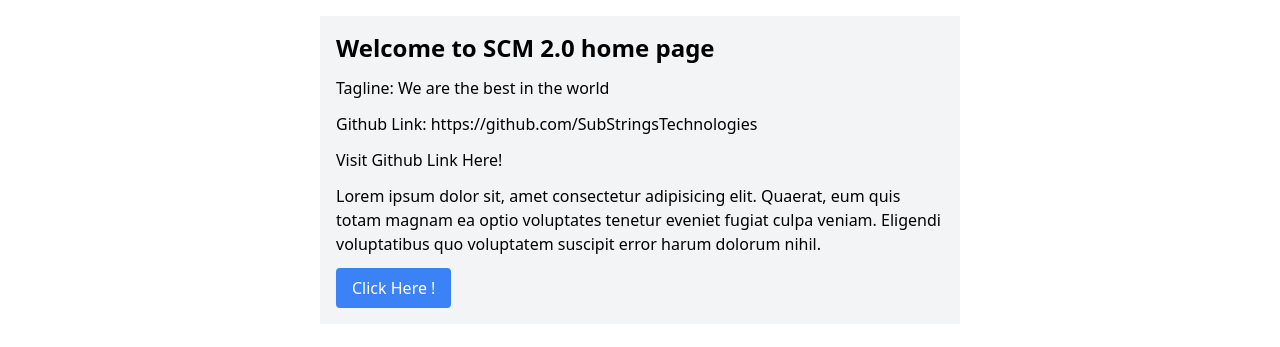
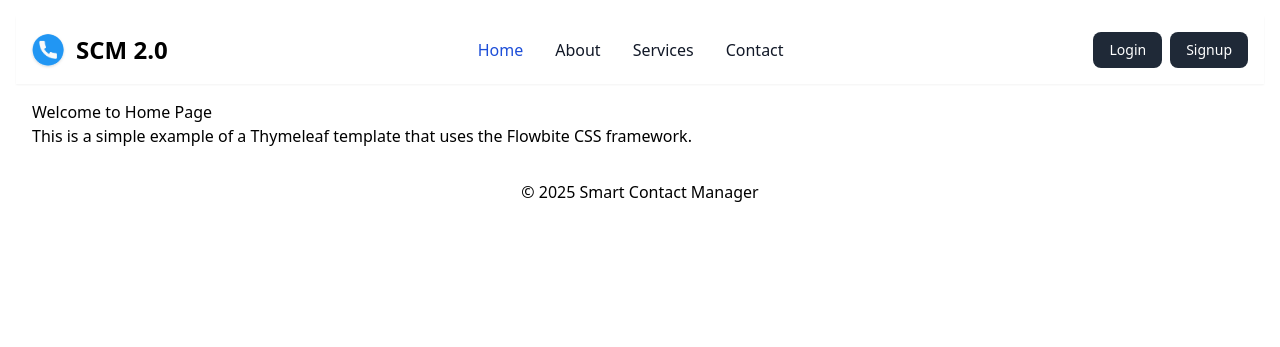
Before and after one commit to mehmoodulhaq570/Smart-Contact-Manager, a Spring Boot app: page /home in a window 1280 px wide. Shown: the top 347 px of the page. Run offline with Spring Boot 4, Linux system fonts and the light colour scheme; some libraries are stand-ins or nearby versions.

Commit message:
linked login and signup page with the button on the home page

```diff
--- a/src/main/resources/static/css/output.css
+++ b/src/main/resources/static/css/output.css
@@ -643,24 +643,20 @@
   justify-content: space-between;
 }
 
-.gap-1 {
-  gap: 0.25rem;
+.gap-2 {
+  gap: 0.5rem;
 }
 
-.gap-2 {
-  gap: 0.5rem;
+.space-x-3 > :not([hidden]) ~ :not([hidden]) {
+  --tw-space-x-reverse: 0;
+  margin-right: calc(0.75rem * var(--tw-space-x-reverse));
+  margin-left: calc(0.75rem * calc(1 - var(--tw-space-x-reverse)));
 }
 
 .space-y-3 > :not([hidden]) ~ :not([hidden]) {
   --tw-space-y-reverse: 0;
   margin-top: calc(0.75rem * calc(1 - var(--tw-space-y-reverse)));
   margin-bottom: calc(0.75rem * var(--tw-space-y-reverse));
-}
-
-.space-x-3 > :not([hidden]) ~ :not([hidden]) {
-  --tw-space-x-reverse: 0;
-  margin-right: calc(0.75rem * var(--tw-space-x-reverse));
-  margin-left: calc(0.75rem * calc(1 - var(--tw-space-x-reverse)));
 }
 
 .self-center {
@@ -675,16 +671,16 @@
   border-radius: 0.25rem;
 }
 
+.rounded-full {
+  border-radius: 9999px;
+}
+
 .rounded-lg {
   border-radius: 0.5rem;
 }
 
 .rounded-sm {
   border-radius: 0.125rem;
-}
-
-.rounded-full {
-  border-radius: 9999px;
 }
 
 .border {
@@ -706,14 +702,14 @@
   background-color: rgb(59 130 246 / var(--tw-bg-opacity, 1));
 }
 
+.bg-blue-700 {
+  --tw-bg-opacity: 1;
+  background-color: rgb(29 78 216 / var(--tw-bg-opacity, 1));
+}
+
 .bg-gray-100 {
   --tw-bg-opacity: 1;
   background-color: rgb(243 244 246 / var(--tw-bg-opacity, 1));
-}
-
-.bg-blue-700 {
-  --tw-bg-opacity: 1;
-  background-color: rgb(29 78 216 / var(--tw-bg-opacity, 1));
 }
 
 .bg-gray-50 {
@@ -721,27 +717,27 @@
   background-color: rgb(249 250 251 / var(--tw-bg-opacity, 1));
 }
 
+.bg-gray-800 {
+  --tw-bg-opacity: 1;
+  background-color: rgb(31 41 55 / var(--tw-bg-opacity, 1));
+}
+
 .bg-white {
   --tw-bg-opacity: 1;
   background-color: rgb(255 255 255 / var(--tw-bg-opacity, 1));
 }
 
-.bg-gray-700 {
-  --tw-bg-opacity: 1;
-  background-color: rgb(55 65 81 / var(--tw-bg-opacity, 1));
-}
-
-.bg-gray-800 {
-  --tw-bg-opacity: 1;
-  background-color: rgb(31 41 55 / var(--tw-bg-opacity, 1));
+.p-2 {
+  padding: 0.5rem;
 }
 
 .p-4 {
   padding: 1rem;
 }
 
-.p-2 {
-  padding: 0.5rem;
+.px-3 {
+  padding-left: 0.75rem;
+  padding-right: 0.75rem;
 }
 
 .px-4 {
@@ -752,11 +748,6 @@
 .py-2 {
   padding-top: 0.5rem;
   padding-bottom: 0.5rem;
-}
-
-.px-3 {
-  padding-left: 0.75rem;
-  padding-right: 0.75rem;
 }
 
 .text-center {
@@ -785,11 +776,6 @@
   font-weight: 600;
 }
 
-.text-white {
-  --tw-text-opacity: 1;
-  color: rgb(255 255 255 / var(--tw-text-opacity, 1));
-}
-
 .text-gray-500 {
   --tw-text-opacity: 1;
   color: rgb(107 114 128 / var(--tw-text-opacity, 1));
@@ -800,10 +786,9 @@
   color: rgb(17 24 39 / var(--tw-text-opacity, 1));
 }
 
-.shadow-sm {
-  --tw-shadow: 0 1px 2px 0 rgb(0 0 0 / 0.05);
-  --tw-shadow-colored: 0 1px 2px 0 var(--tw-shadow-color);
-  box-shadow: var(--tw-ring-offset-shadow, 0 0 #0000), var(--tw-ring-shadow, 0 0 #0000), var(--tw-shadow);
+.text-white {
+  --tw-text-opacity: 1;
+  color: rgb(255 255 255 / var(--tw-text-opacity, 1));
 }
 
 .shadow {
@@ -812,24 +797,20 @@
   box-shadow: var(--tw-ring-offset-shadow, 0 0 #0000), var(--tw-ring-shadow, 0 0 #0000), var(--tw-shadow);
 }
 
+.shadow-sm {
+  --tw-shadow: 0 1px 2px 0 rgb(0 0 0 / 0.05);
+  --tw-shadow-colored: 0 1px 2px 0 var(--tw-shadow-color);
+  box-shadow: var(--tw-ring-offset-shadow, 0 0 #0000), var(--tw-ring-shadow, 0 0 #0000), var(--tw-shadow);
+}
+
 .hover\:bg-blue-400:hover {
   --tw-bg-opacity: 1;
   background-color: rgb(96 165 250 / var(--tw-bg-opacity, 1));
 }
 
-.hover\:bg-blue-800:hover {
-  --tw-bg-opacity: 1;
-  background-color: rgb(30 64 175 / var(--tw-bg-opacity, 1));
-}
-
 .hover\:bg-gray-100:hover {
   --tw-bg-opacity: 1;
   background-color: rgb(243 244 246 / var(--tw-bg-opacity, 1));
-}
-
-.hover\:bg-gray-800:hover {
-  --tw-bg-opacity: 1;
-  background-color: rgb(31 41 55 / var(--tw-bg-opacity, 1));
 }
 
 .hover\:bg-gray-900:hover {
--- a/src/main/resources/templates/contact.html
+++ b/src/main/resources/templates/contact.html
@@ -1,7 +1,7 @@
 <!DOCTYPE html>
 <html
   lang="en"
-  th:replace="~{fragments/base :: parent(~{::#content}, ~{::#title})}"
+  th:replace="~{fragments/base :: parent(~{::#content}, ~{::#title}, ~{::script})}"
 >
   <head>
     <title id="title">Contact Page</title>
@@ -14,5 +14,8 @@
         CSS framework.
       </p>
     </section>
+    <script>
+      console.log("Contact page");
+    </script>
   </body>
 </html>
--- a/src/main/resources/templates/fragments/base.html
+++ b/src/main/resources/templates/fragments/base.html
@@ -3,7 +3,7 @@
 <!-- This fragment defines a reusable parent layout for Thymeleaf templates -->
 <html
   lang="en"
-  th:fragment="parent(content, title)"
+  th:fragment="parent(content, title, script)"
   xmlns:th="http://www.thymeleaf.org"
 >
   <head>
@@ -36,5 +36,7 @@
     </footer>
 
     <script src="https://cdn.jsdelivr.net/npm/flowbite@3.1.2/dist/flowbite.min.js"></script>
+    <!-- Custom script fragment for child templates -->
+    <script th:replace="${script}" th:if="${script != null}"></script>
   </body>
 </html>
--- a/src/main/resources/templates/fragments/navbar.html
+++ b/src/main/resources/templates/fragments/navbar.html
@@ -24,19 +24,21 @@
     <div
       class="flex gap-2 md:order-2 space-x-3 md:space-x-0 rtl:space-x-reverse"
     >
-      <button
+      <a
+        th:href="@{/login}"
         type="button"
         class="text-white bg-gray-800 hover:bg-gray-900 focus:ring-4 focus:outline-none focus:ring-blue-300 font-medium rounded-lg text-sm px-4 py-2 text-center dark:bg-blue-600 dark:hover:bg-blue-700 dark:focus:ring-blue-800"
       >
         Login
-      </button>
+      </a>
 
-      <button
+      <a
+        th:href="@{/signup}"
         type="button"
         class="text-white bg-gray-800 hover:bg-gray-900 focus:ring-4 focus:outline-none focus:ring-blue-300 font-medium rounded-lg text-sm px-4 py-2 text-center dark:bg-blue-600 dark:hover:bg-blue-700 dark:focus:ring-blue-800"
       >
         Signup
-      </button>
+      </a>
 
       <!-- Icon to open menus on small screen-->
 
--- a/src/main/resources/templates/home.html
+++ b/src/main/resources/templates/home.html
@@ -1,41 +1,21 @@
 <!DOCTYPE html>
-<html lang="en">
+<html
+  lang="en"
+  th:replace="~{fragments/base :: parent(~{::#content}, ~{::title}, ~{::script})}"
+>
   <head>
-    <meta charset="UTF-8" />
-    <meta name="viewport" content="width=device-width, initial-scale=1.0" />
-    <title>Document</title>
-    <link
-      href="https://cdn.jsdelivr.net/npm/flowbite@3.1.2/dist/flowbite.min.css"
-      rel="stylesheet"
-    />
-    <link rel="stylesheet" data-th-href="@{/css/output.css}" />
-    <style></style>
+    <title id="title">Home Page</title>
   </head>
   <body>
-    <div class="bg-gray-100 w-1/2 p-4 flex flex-col space-y-3 mx-auto mt-4">
-      <h1 class="text-2xl font-bold" data-th:text="${name}">
-        Welcome to SCM 2.0 home page
-      </h1>
-
-      <p>Tagline: <span th:text="${tagline}"></span></p>
-      <p>Github Link: <span th:text="${githublink}"></span></p>
-      <a th:href="${githublink}">Visit Github Link Here!</a>
-
+    <section id="content">
+      <h1>Welcome to Home Page</h1>
       <p>
-        Lorem ipsum dolor sit, amet consectetur adipisicing elit. Quaerat, eum
-        quis totam magnam ea optio voluptates tenetur eveniet fugiat culpa
-        veniam. Eligendi voluptatibus quo voluptatem suscipit error harum
-        dolorum nihil.
+        This is a simple example of a Thymeleaf template that uses the Flowbite
+        CSS framework.
       </p>
-
-      <div>
-        <button
-          class="px-4 py-2 bg-blue-500 text-white rounded hover:bg-blue-400"
-        >
-          Click Here !
-        </button>
-      </div>
-    </div>
-    <script src="https://cdn.jsdelivr.net/npm/flowbite@3.1.2/dist/flowbite.min.js"></script>
+    </section>
+    <script>
+      console.log("Home page");
+    </script>
   </body>
 </html>
--- a/src/main/resources/templates/services.html
+++ b/src/main/resources/templates/services.html
@@ -1,7 +1,7 @@
 <!DOCTYPE html>
 <html
   lang="en"
-  th:replace="~{fragments/base :: parent(~{::#content}, ~{::#title})}"
+  th:replace="~{fragments/base :: parent(~{::#content}, ~{::#title}, ~{::script})}"
 >
   <head>
     <title id="title">Services Page</title>
@@ -14,5 +14,8 @@
         CSS framework.
       </p>
     </section>
+    <script>
+      console.log("Services page");
+    </script>
   </body>
 </html>
```
Also changed, not shown: src/main/resources/templates/about.html (+7 -1 lines), src/main/resources/templates/login.html (+15 -6 lines), src/main/resources/templates/signup.html (+15 -6 lines).
